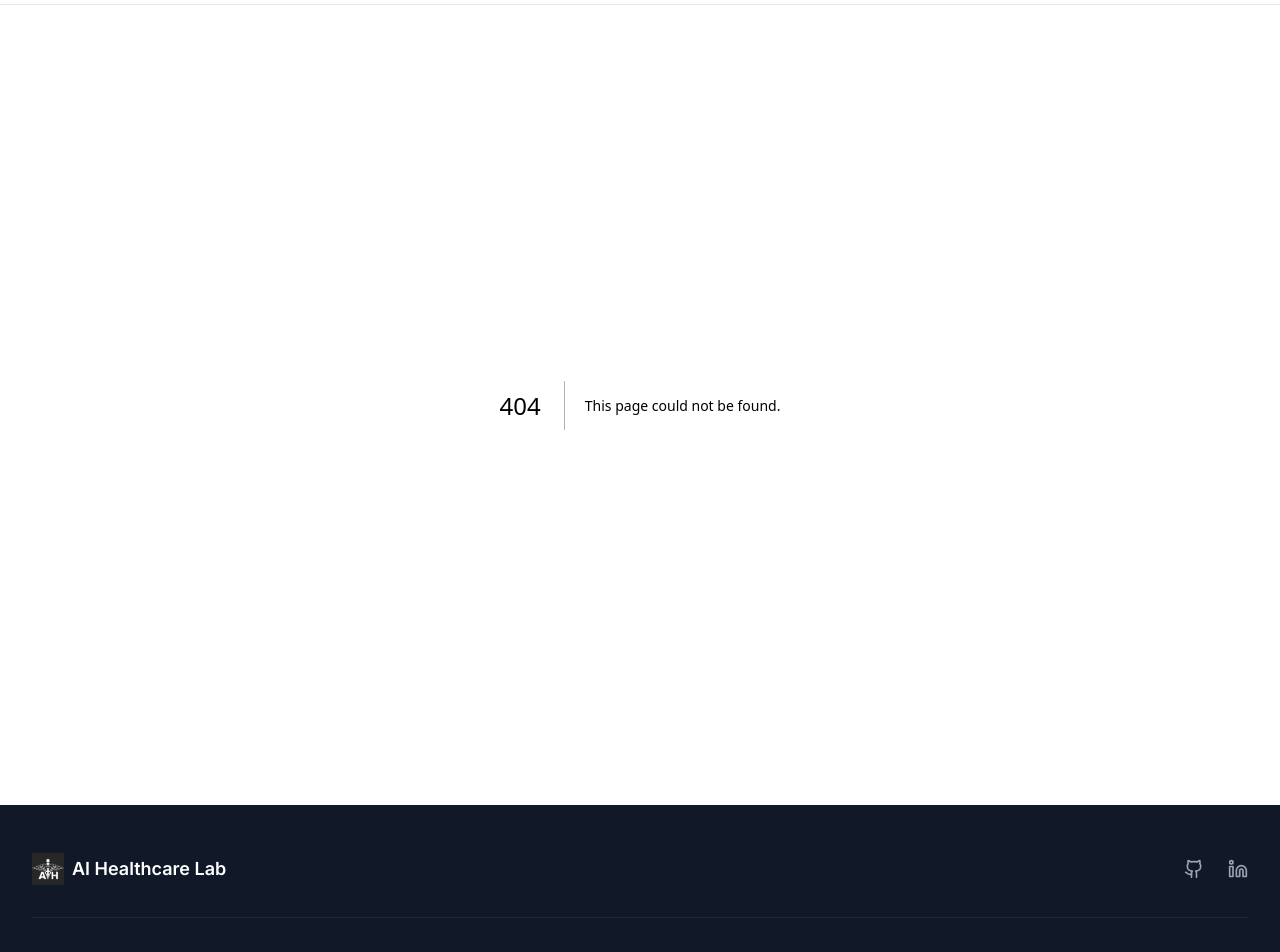
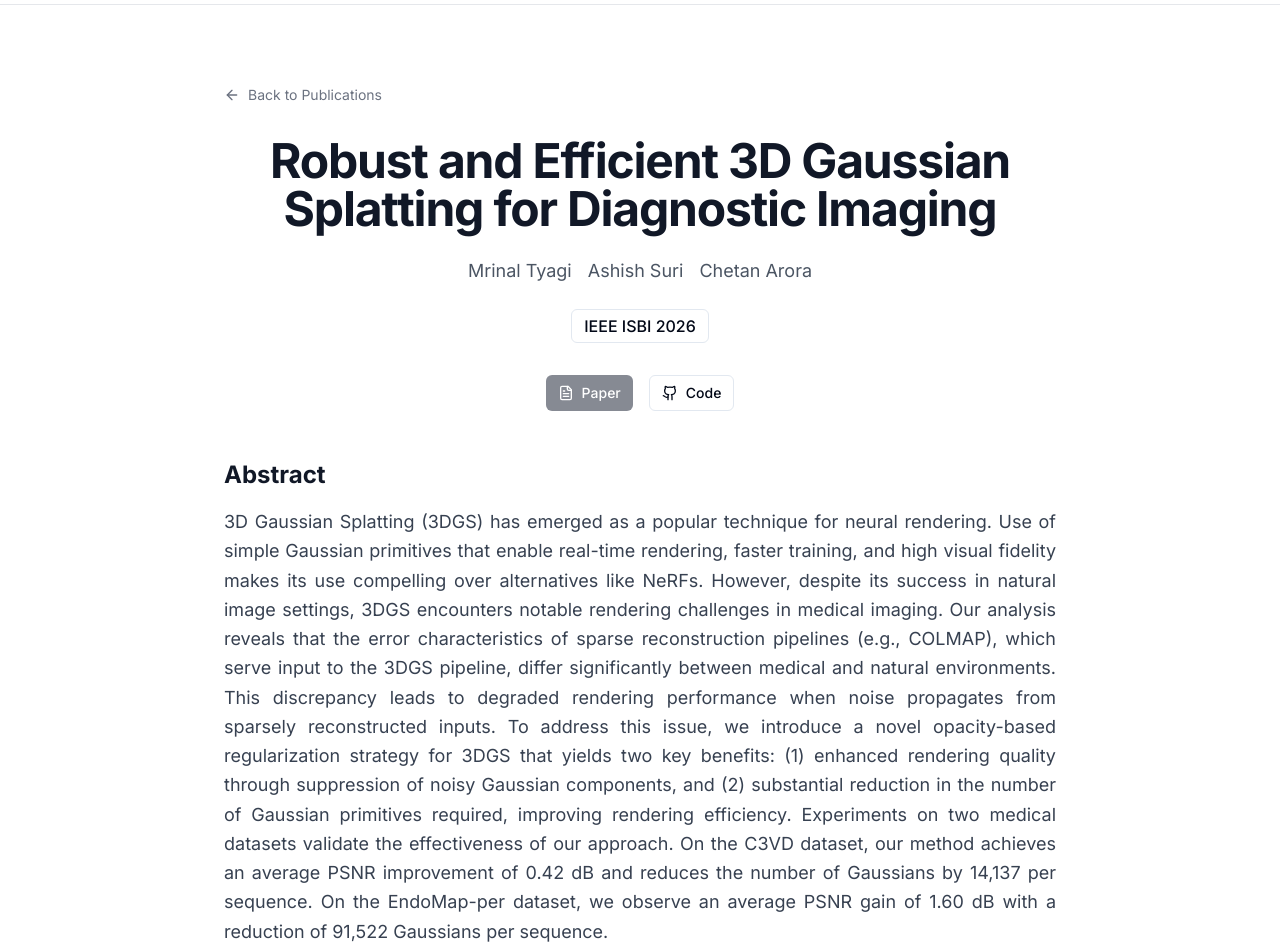
Before and after one commit to AiH-IITD/aih-iitd.github.io, a Next.js app: page /publications/robust3dgs in a window 1280 px wide. Before the commit this address had no page. Shown: the part 60-1012 px from the top of the page. Built offline with nearby package versions, Linux system fonts and the light colour scheme.

Commit message:
Deploy "Robust3dgs" project page.

```diff
--- /dev/null
+++ b/app/publications/robust3dgs/page.tsx
@@ -0,0 +1,86 @@
+
+import { Button } from "@/components/ui/button";
+import { Badge } from "@/components/ui/badge";
+import { Card, CardContent } from "@/components/ui/card";
+import { ArrowLeft, FileText, Github } from "lucide-react";
+import Link from "next/link";
+import Image from "next/image";
+
+export default function Robust3DGSPage() {
+    return (
+        <main className="min-h-screen bg-white py-20">
+            <div className="max-w-4xl mx-auto px-4 sm:px-6 lg:px-8">
+                <Link href="/publications" className="inline-flex items-center text-sm text-gray-500 hover:text-gray-900 mb-8 transition-colors">
+                    <ArrowLeft className="mr-2 h-4 w-4" />
+                    Back to Publications
+                </Link>
+
+                {/* Title Section */}
+                <div className="text-center mb-12">
+                    <h1 className="text-3xl md:text-5xl font-bold text-gray-900 mb-6 tracking-tight">
+                        Robust and Efficient 3D Gaussian Splatting for Diagnostic Imaging
+                    </h1>
+                    <div className="flex flex-wrap justify-center gap-4 text-lg text-gray-600 mb-6">
+                        <span>Mrinal Tyagi</span>
+                        <span>Ashish Suri</span>
+                        <span>Chetan Arora</span>
+                    </div>
+                    <div className="flex justify-center items-center gap-2 mb-8">
+                        <Badge variant="outline" className="text-md py-1 px-3">IEEE ISBI 2026</Badge>
+                    </div>
+
+                    <div className="flex flex-wrap justify-center gap-4">
+                        <Button className="gap-2" disabled>
+                            <FileText className="h-4 w-4" />
+                            Paper
+                        </Button>
+                        <Button variant="outline" className="gap-2" asChild>
+                            <a href="https://github.com/AiH-IITD/Robust3DGS" target="_blank" rel="noopener noreferrer">
+                                <Github className="h-4 w-4" />
+                                Code
+                            </a>
+                        </Button>
+                    </div>
+                </div>
+
+                {/* Abstract */}
+                <section className="mb-16">
+                    <h2 className="text-2xl font-bold text-gray-900 mb-4">Abstract</h2>
+                    <p className="text-gray-700 leading-relaxed text-lg text-justify">
+                        3D Gaussian Splatting (3DGS) has emerged as a popular technique for neural rendering. Use of simple Gaussian primitives that enable real-time rendering, faster training, and high visual fidelity makes its use compelling over alternatives like NeRFs. However, despite its success in natural image settings, 3DGS encounters notable rendering challenges in medical imaging. Our analysis reveals that the error characteristics of sparse reconstruction pipelines (e.g., COLMAP), which serve input to the 3DGS pipeline, differ significantly between medical and natural environments. This discrepancy leads to degraded rendering performance when noise propagates from sparsely reconstructed inputs. To address this issue, we introduce a novel opacity-based regularization strategy for 3DGS that yields two key benefits: (1) enhanced rendering quality through suppression of noisy Gaussian components, and (2) substantial reduction in the number of Gaussian primitives required, improving rendering efficiency. Experiments on two medical datasets validate the effectiveness of our approach. On the C3VD dataset, our method achieves an average PSNR improvement of 0.42 dB and reduces the number of Gaussians by 14,137 per sequence. On the EndoMap-per dataset, we observe an average PSNR gain of 1.60 dB with a reduction of 91,522 Gaussians per sequence.
+                    </p>
+                </section>
+
+                {/* Teaser Image Placeholder */}
+                <section className="mb-16">
+                    <div className="w-full bg-gray-50 rounded-xl overflow-hidden border border-gray-200 shadow-sm">
+                        <Image
+                            src="/images/paper-architectures/robust3dgs/robust3dgs.png"
+                            alt="Robust 3D Gaussian Splatting"
+                            width={1200}
+                            height={600}
+                            className="w-full h-auto"
+                            priority
+                        />
+                    </div>
+                    <p className="mt-4 text-center text-gray-500 italic">Figure 1: Samples of the Robust 3D Gaussian Splatting framework.</p>
+                </section>
+
+                {/* Citation */}
+                <section>
+                    <h2 className="text-2xl font-bold text-gray-900 mb-4">Citation</h2>
+                    <Card className="bg-gray-50 border-gray-200">
+                        <CardContent className="p-4 overflow-x-auto">
+                            <pre className="text-sm text-gray-700 font-mono whitespace-pre">{`@inproceedings{sanghvi2026attend,
+  title={Robust and Efficient 3D Gaussian Splatting for Diagnostic Imaging},
+  author={Tyagi, Mrinal and Suri, Ashish and Arora, Chetan},
+  booktitle={IEEE International Symposium on Biomedical Imaging (ISBI)},
+  year={2026}
+}`}</pre>
+                        </CardContent>
+                    </Card>
+                </section>
+            </div>
+        </main>
+    );
+}
```
Also changed, not shown: lib/publications.json (+10 -0 lines), 1 other file (tests, documents, lock files or other folders).
